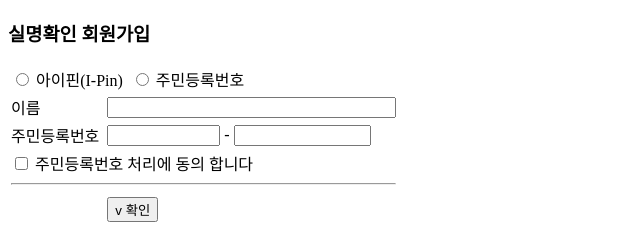
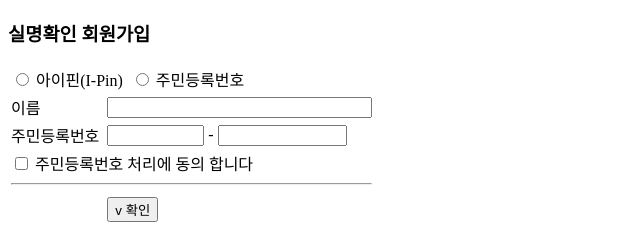
Before and after one commit to alikwon/web, a plain HTML site: page Ex_0605/member/ex3_loginForm2.html in a window 1280 px wide. Shown: the full height of the page, 0-640 px from the left. Drawn offline with Linux system fonts and the light colour scheme.

Commit message:
Update ex3_loginForm2.html

```diff
--- a/Ex_0605/member/ex3_loginForm2.html
+++ b/Ex_0605/member/ex3_loginForm2.html
@@ -17,14 +17,14 @@
 			<tr>
 				<td>이름</td>
 				<td colspan="2">
-					<input type="text" name="uNum" size="33">
+					<input type="text" name="uNum" size="30">
 				</td>
 			</tr>
 			<tr>
 				<td>주민등록번호&nbsp;</td>
 				<td>
-					<input type="text" name="birth" size="11"> -
-					<input type="text" name="uNum" size="14">
+					<input type="text" name="birth" size="9"> -
+					<input type="text" name="uNum" size="13">
 				</td>
 
 			</tr>
```
